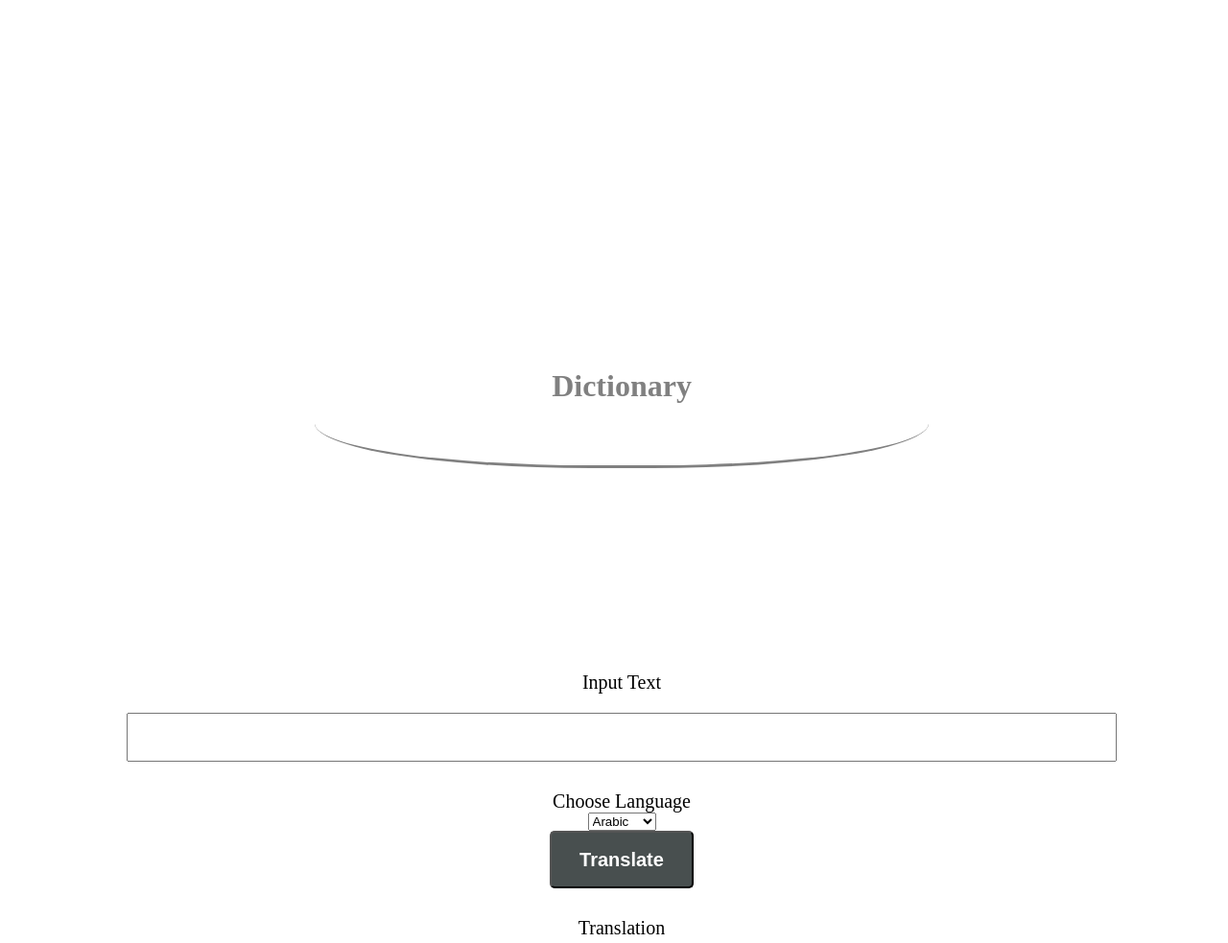
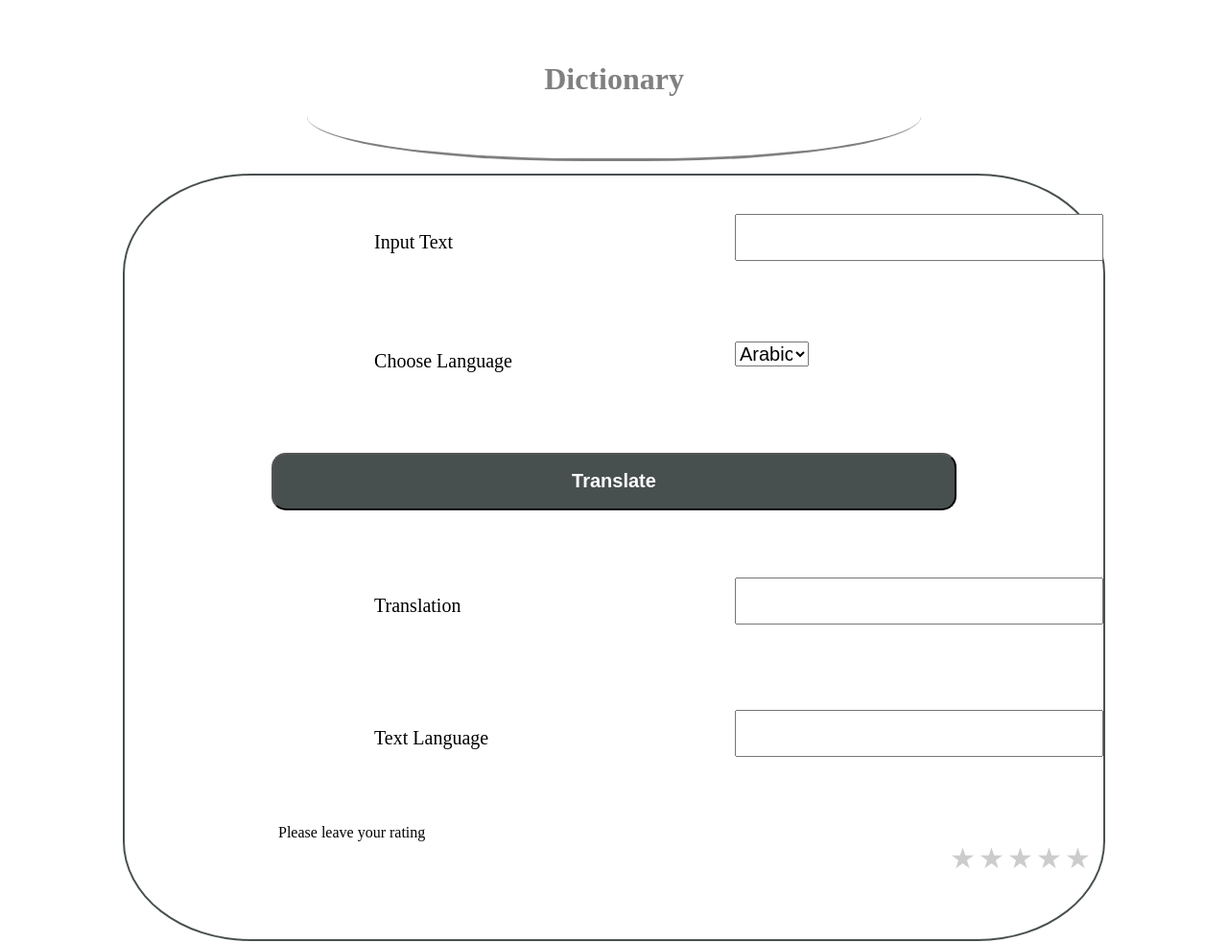
Before and after one commit to fack2/dictionaryApplication, a website: page index.html in a window 1280 px wide. Shown: the top 983 px of the page at 96% size. Drawn offline with Linux system fonts and the light colour scheme.

Commit message:
nearly done

```diff
--- a/index.html
+++ b/index.html
@@ -4,15 +4,22 @@
     <meta charset="utf-8" />
     <title>Dictionary</title>
     <link rel="stylesheet" type="text/css" href="public/style.css" />
+      <link rel="stylesheet" href="https://cdnjs.cloudflare.com/ajax/libs/font-awesome/4.7.0/css/font-awesome.min.css">
+
   </head>
   <body>
     <header class="title">Dictionary</header>
     <div class="dictionary">
-      <label for="input"> Input Text</label>
-      <input name="input-text" id="input" type="text" />
-      <label for="inputLang"> Choose Language </label>
+      <label for="input" class="a"> Input Text</label>
 
-      <select id="inputLang">
+      <input class="a1" name="input-text" id="input" type="text" />
+      <label for="inputLang" class="b"> Choose Language </label>
+
+
+
+
+
+      <select id="inputLang" class="inputLanguage b1">
         <option value="ar">Arabic</option>
         <option value="en">English</option>
         <option value="de">German</option>
@@ -24,14 +31,30 @@
 
       <!-- <input name="input-Language" id="inputLang" type="text" /> -->
 
-      <button type="button" name="button" id="translate">Translate</button>
+      <button type="button" name="button" id="translate" class="c">Translate</button>
 
-      <label for="translation"> Translation</label>
-      <input name="translation-text" id="translation" type="text" />
+      <label for="translation" class="d"> Translation</label>
+      <input name="translation-text" id="translation" type="text" class="d1" />
 
-      <label for="detectedLang"> Text Language</label>
-      <input name="detect-language" id="detectedLang" type="text" />
+      <label for="detectedLang" class="e"> Text Language</label>
+      <input name="detect-language" id="detectedLang" type="text" class="e1"/>
+
+  <div class="rate">
+    <p class="ratingText">Please leave your rating</p>
+    <input type="radio" id="star5" class="rate" value="5" />
+    <label for="star5" title="text">5 stars</label>
+    <input type="radio" id="star4" class="rate" value="4" />
+    <label for="star4" title="text">4 stars</label>
+    <input type="radio" id="star3" class="rate" value="3" />
+    <label for="star3" title="text">3 stars</label>
+    <input type="radio" id="star2" class="rate" value="2" />
+    <label for="star2" title="text">2 stars</label>
+    <input type="radio" id="star1" class="rate" value="1" />
+    <label for="star1" title="text">1 star</label>
+  </div>
+
     </div>
+    <script src="/path/to/index.js"></script>
     <script src="frontend/Dom.js"></script>
   </body>
 </html>
--- a/public/style.css
+++ b/public/style.css
@@ -1,3 +1,75 @@
+.inputLanguage {
+	display: grid;
+	grid-template-columns: repeat(2, 1fr);
+	font-size: 20px;
+	margin-bottom: 30px;
+	margin-top: 15px;
+	width: 20%;
+	align-content: center;
+}
+
+label {
+	font-size: 20px;
+}
+input {
+	width: 30vw;
+	font-size: 40px;
+	margin-bottom: 30px;
+	margin-top: 20px;
+	margin-right: 32%;
+}
+
+.dictionary {
+	display: grid;
+	grid-template-columns: repeat(1, 1fr);
+	gap: 0px 16%;
+	margin: auto;
+	justify-content: center;
+	align-items: center;
+	text-align: 35%;
+	height: 100vh;
+	width: 80vw;
+	margin-top: 5%;
+
+	border: #484f4f 2px solid;
+	border-radius: 13%;
+}
+button {
+	height: 60px;
+	width: 70%;
+	color: #fff;
+	background: #484f4f;
+	border-radius: 15px;
+	/* align-items: center; */
+
+	text-align: center;
+
+	font-weight: bold;
+	font-size: 20px;
+	margin: auto;
+	margin-bottom: 30px;
+}
+button:hover {
+	text-shadow: 0px 0px 6px rgba(255, 255, 255, 1);
+	-webkit-box-shadow: 0px 5px 40px -10px rgba(0, 0, 0, 0.57);
+	-moz-box-shadow: 0px 5px 40px -10px rgba(0, 0, 0, 0.57);
+	transition: all 0.4s ease 0s;
+}
+.title {
+	margin: auto;
+	text-align: center;
+	color: gray;
+	font-weight: bold;
+	font-size: 2em;
+	padding-bottom: 5%;
+	border-bottom: 3px solid gray;
+	border-radius: 45%;
+	width: 50%;
+	margin-bottom: 200px;
+	margin-top: 5%;
+	margin-bottom: -4%;
+}
+
 body {
 	/* border: double;
   border-width: thick; */
@@ -6,89 +78,63 @@ body {
 	width: 100vw;
 }
 
+/* *************** below this is done*************** */
 
-.title {
-  margin: auto;
-  text-align: center;
-  color: gray;
-  font-weight: bold;
-  font-size: 2em;
+* {
+	margin: 0;
+	padding: 0;
+}
+.rate {
+	justify-content: center;
 
-  padding-bottom: 5%;
-  border-bottom: 3px solid gray;
-  border-radius: 45%;
-  width: 50%;
-  margin-bottom: 5%;
-  margin-top: 30%;
+	height: 100px;
+	padding: 0 10px;
+	display: inline-block;
+}
+.rate:not(:checked) > input {
+	position: absolute;
+	top: -9999px;
+}
+.rate:not(:checked) > label {
+	float: right;
+	width: 1em;
+	overflow: hidden;
+	white-space: nowrap;
+	cursor: pointer;
+	font-size: 30px;
+	color: #ccc;
+}
+.rate:not(:checked) > label:before {
+	content: '★ ';
+}
+.rate > input:checked ~ label {
+	color: #ffc700;
+}
+.rate:not(:checked) > label:hover,
+.rate:not(:checked) > label:hover ~ label {
+	color: #deb217;
+}
+.rate > input:checked + label:hover,
+.rate > input:checked + label:hover ~ label,
+.rate > input:checked ~ label:hover,
+.rate > input:checked ~ label:hover ~ label,
+.rate > label:hover ~ input:checked ~ label {
+	color: #c59b08;
 }
 
-button {
-  height: 60px;
-  width: 150px;
-  color: #fff;
-  background: #484f4f;
-  border-radius: 5px;
-  /* align-items: center; */
-  margin-bottom: 30px;
-
-  font-weight: bold;
-  font-size: 20px;
+.ratingText {
+	align-items: center;
+	padding-left: 15%;
 }
-button:hover {
-  text-shadow: 0px 0px 6px rgba(255, 255, 255, 1);
-  -webkit-box-shadow: 0px 5px 40px -10px rgba(0, 0, 0, 0.57);
-  -moz-box-shadow: 0px 5px 40px -10px rgba(0, 0, 0, 0.57);
-  transition: all 0.4s ease 0s;
-}
-div {
-  display: flex;
-  flex-direction: column;
-  margin: auto;
-  justify-content: center;
-  align-items: center;
-  text-align: center;
-  height: 100vh;
-  width: 80vw;
-
-}
-
-.inputLang{
-
-width: 20%;
-align-content: center;
-
-
-
-}
-
-label {
-  font-size: 20px;
-}
-input {
-  width: 80vw;
-  font-size: 40px;
-  margin-bottom: 30px;
-  margin-top: 20px;
-}
-
-.inputLang {
-  font-size: 20px;
-  margin-bottom: 30px;
-  margin-top: 15px;
-}
-
-
 
 /* mobile media quiry */
 
 @media only screen and (max-width: 768px) {
 	body {
-
 		border-color: gray;
 		height: 100vh;
 		width: 100vw;
 	}
-
 
 	.title {
 		margin: auto;
@@ -100,20 +146,23 @@ input {
 		border-bottom: 3px solid gray;
 		border-radius: 45%;
 		width: 50%;
-    margin-bottom: 5%;
-    margin-top: 100%;
+		margin-bottom: -4%;
+		margin-top: 5%;
 	}
 	button {
 		height: 60px;
-    width: 150px;
+		width: 70%;
 		color: #fff;
 		background: #484f4f;
-    border-radius: 5px;
+		border-radius: 15px;
 		/* align-items: center; */
-    margin-bottom: 30px;
+
+		text-align: center;
 
 		font-weight: bold;
 		font-size: 20px;
+		margin: auto;
+		margin-bottom: 30px;
 	}
 	button:hover {
 		text-shadow: 0px 0px 6px rgba(255, 255, 255, 1);
@@ -122,24 +171,91 @@ input {
 		transition: all 0.4s ease 0s;
 	}
 	div {
-    display: flex;
-    flex-direction: column;
+		display: grid;
+		grid-template-columns: repeat(2, 1fr);
 		margin: auto;
 		justify-content: center;
 		align-items: center;
 		text-align: center;
 		height: 70vh;
 		width: 80vw;
-
 	}
 
-  .inputLang{
-
+	.inputLang {
 		width: 20%;
 		align-content: center;
-
-
-
+	}
+	.ratingText {
+		align-items: center;
+		padding-left: 15%;
+	}
 }
 
+.a {
+	grid-row-start: 1;
+	grid-row-end: 1;
+	grid-column-start: 1;
+	grid-column-end: 2;
+	padding-left: 55%;
 }
+.a1 {
+	grid-row-start: 1;
+	grid-row-end: 1;
+	grid-column-start: 2;
+	grid-column-end: 2;
+}
+.b {
+	grid-row-start: 2;
+	grid-row-end: 2;
+	grid-column-start: 1;
+	grid-column-end: 2;
+	padding-left: 55%;
+}
+.b1 {
+	grid-row-start: 2;
+	grid-row-end: 2;
+	grid-column-start: 2;
+	grid-column-end: 2;
+}
+.c {
+	grid-row-start: 3;
+	grid-row-end: 3;
+	grid-column-start: 1;
+	grid-column-end: 3;
+}
+.d {
+	grid-row-start: 4;
+	grid-row-end: 4;
+	grid-column-start: 1;
+	grid-column-end: 1;
+	padding-left: 55%;
+}
+.d1 {
+	grid-row-start: 4;
+	grid-row-end: 4;
+	grid-column-start: 2;
+	grid-column-end: 2;
+}
+.e {
+	grid-row-start: 5;
+	grid-row-end: 5;
+	grid-column-start: 1;
+	grid-column-end: 1;
+	padding-left: 55%;
+}
+.e1 {
+	grid-row-start: 5;
+	grid-row-end: 5;
+	grid-column-start: 2;
+	grid-column-end: 2;
+}
+.rate {
+	grid-row-start: 6;
+	grid-row-end: 6;
+	grid-column-start: 1;
+	grid-column-end: 3;
+}
+
+* {
+	box-sizing: border-box;
+}
```
Lines whose indentation alone changed are shown as unchanged.
